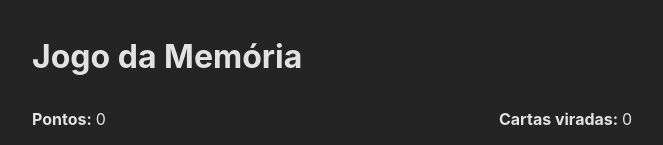
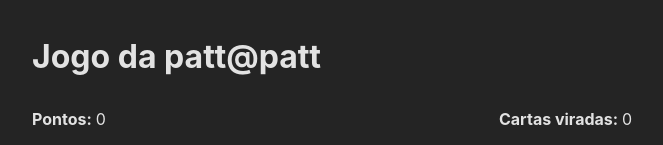
Before and after one commit to rgomesss/patt, a React (Vite) app: page / in a window 1280 px wide. Shown: the top 145 px of the page, without its empty margins (308-971 px from the left). Built offline with nearby package versions, Linux system fonts and the light colour scheme.

Commit message:
Descrição das alterações feitas

```diff
--- a/src/components/JogoDaMemoria.jsx
+++ b/src/components/JogoDaMemoria.jsx
@@ -23,7 +23,7 @@ const JogoDaMemoriaConteudo = () => {
   return (
     <div className="jogo-da-memoria">
       <div className="jogo-da-memoria__conteudo">
-        <h1>Jogo da Memória</h1>
+        <h1>Jogo da patt@patt</h1>
         <Placar />
         {cartas?.length === 0 ? (
           <p>Carregando cartas...</p>
```
